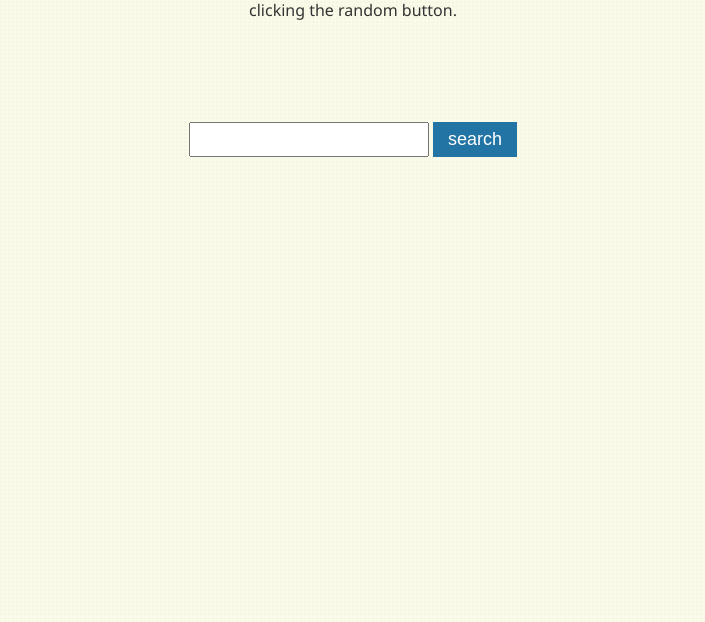
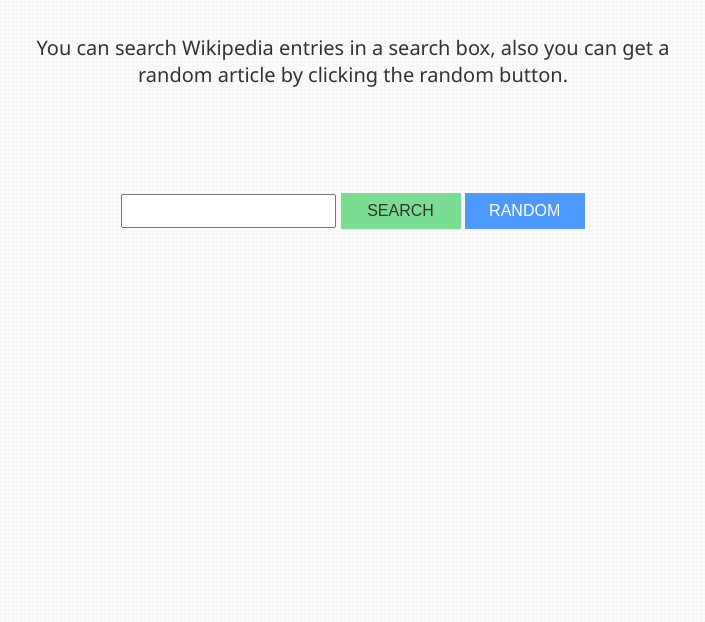
Before and after one commit to Frayz17/Wikipedia-Viewer, a plain HTML site: page index.html in a window 1280 px wide. Shown: the part 178-800 px from the top of the page, without its empty margins (287-992 px from the left). Drawn offline with Linux system fonts and the light colour scheme.

Commit message:
Add random button with functionality.

```diff
--- a/css/style.css
+++ b/css/style.css
@@ -8,7 +8,7 @@ body {
 	font-family: 'Noto Sans', sans-serif;
 	color: #333333;
 	background-image: url('../img/texture.png');
-	background-color: #ffffed;
+	background-color: #ffffff;
 }
 
 .main {
@@ -27,30 +27,50 @@ body {
 .main-title {
 	font-family: 'Noto Serif', serif;
 	font-weight: 700;
-	font-size: 48px;
+	font-size: 70px;
 }
 
 .main-title-desc {
-	font-size: 16px;
+	font-size: 20px;
 }
 
 .main-form {
 	margin-top: 70px;
+	display: inline-block;
 }
 
 .search-query-class {
-	font-size: 18px;
-	padding-top: 5px;
-	padding-bottom: 5px;
+	font-size: 16px;
+	padding-top: 6px;
+	padding-bottom: 6px;
 }
 
-.search-query-submit {
-	background-color: #2274A5;
-    border: none;
-    color: white;
-    padding: 7px 15px;
-    text-align: center;
-    text-decoration: none;
-    display: inline-block;
-    font-size: 18px;
+.button {
+	/*background-color: #63D471;*/
+  border: none;
+  color: #333333;
+  /*padding: 10px 20px;*/
+  height: 36px;
+  width: 120px;
+  text-align: center;
+  text-decoration: none;
+  display: inline-block;
+  font-size: 16px;
+  cursor: pointer;
+  text-transform: uppercase;
 }
+
+.button-search {
+	background-color: #7ADD92;
+}
+.button-search:hover {
+	background-color: #6FC985;
+}
+
+.button-random {
+	background-color: #4C99FF;
+	color: white;
+}
+.button-random:hover {
+	background-color: #468CE8;
+}
--- a/index.html
+++ b/index.html
@@ -22,10 +22,11 @@
 
 		<form action="" class="main-form">
 			<input type="text" name="search-query" class="search-query-class" id="search-query-id">
-			<button type="submit" class="search-query-submit" id="search-query-submit-id">
+			<button type="submit" class="button button-search" id="button-search-id">
 				<!-- <img src="img/search.svg" alt="search"> --><span class="search-str">search</span>
 			</button>
 		</form>
+		<button class="button button-random" id="button-random-id">random</button>
 
 		<p id="test"></p>
 
--- a/js/common.js
+++ b/js/common.js
@@ -1,6 +1,13 @@
-var button = document.getElementById('search-query-submit-id');
+var buttonSearch = document.getElementById('button-search-id');
+var buttonRandom = document.getElementById('button-random-id')
 var testParagraph = document.getElementById('test');
 var searchString = "https://en.wikipedia.org/w/api.php?action=opensearch&format=json&search=java"
+
+
+// random wiki article when random button pressed
+buttonRandom.addEventListener("click", function(event) {
+	window.open("https://en.wikipedia.org/wiki/Special:Random");
+})
 
 button.addEventListener("click", function(event) {
 	testParagraph
```
